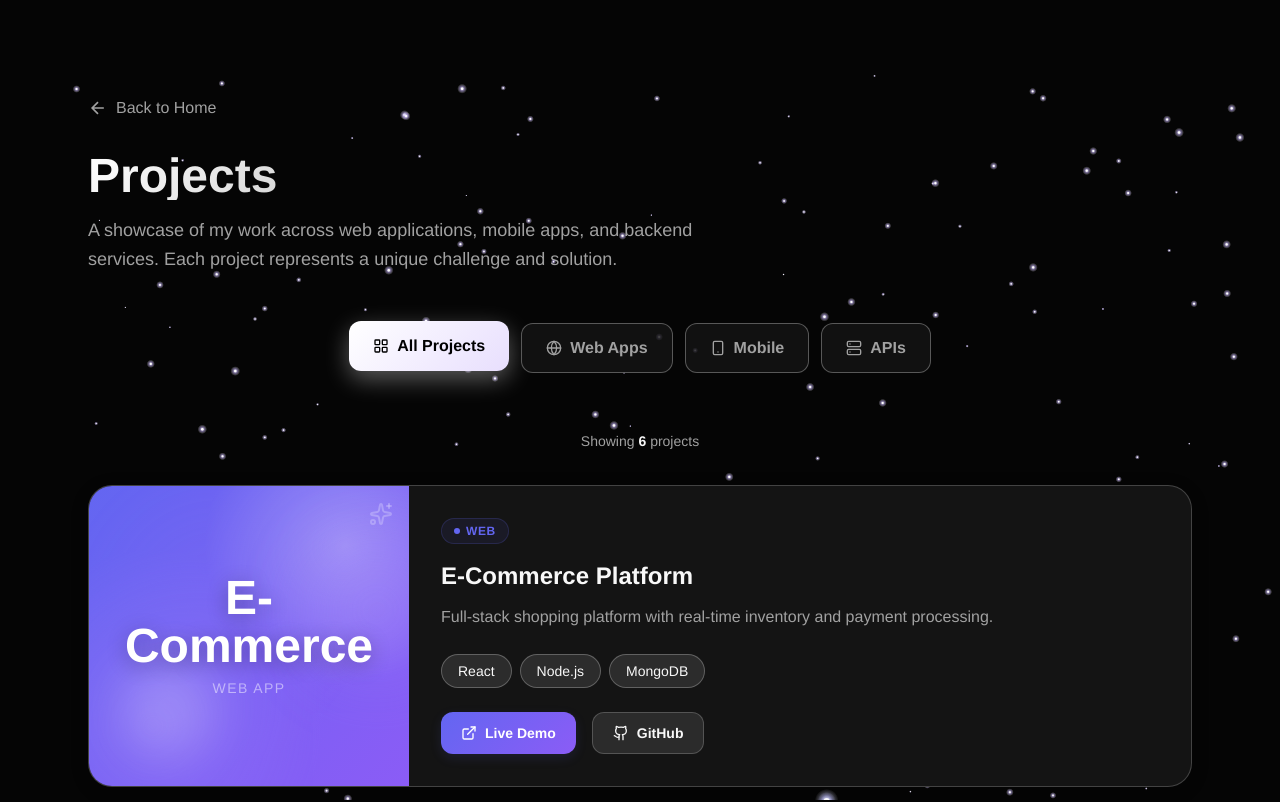
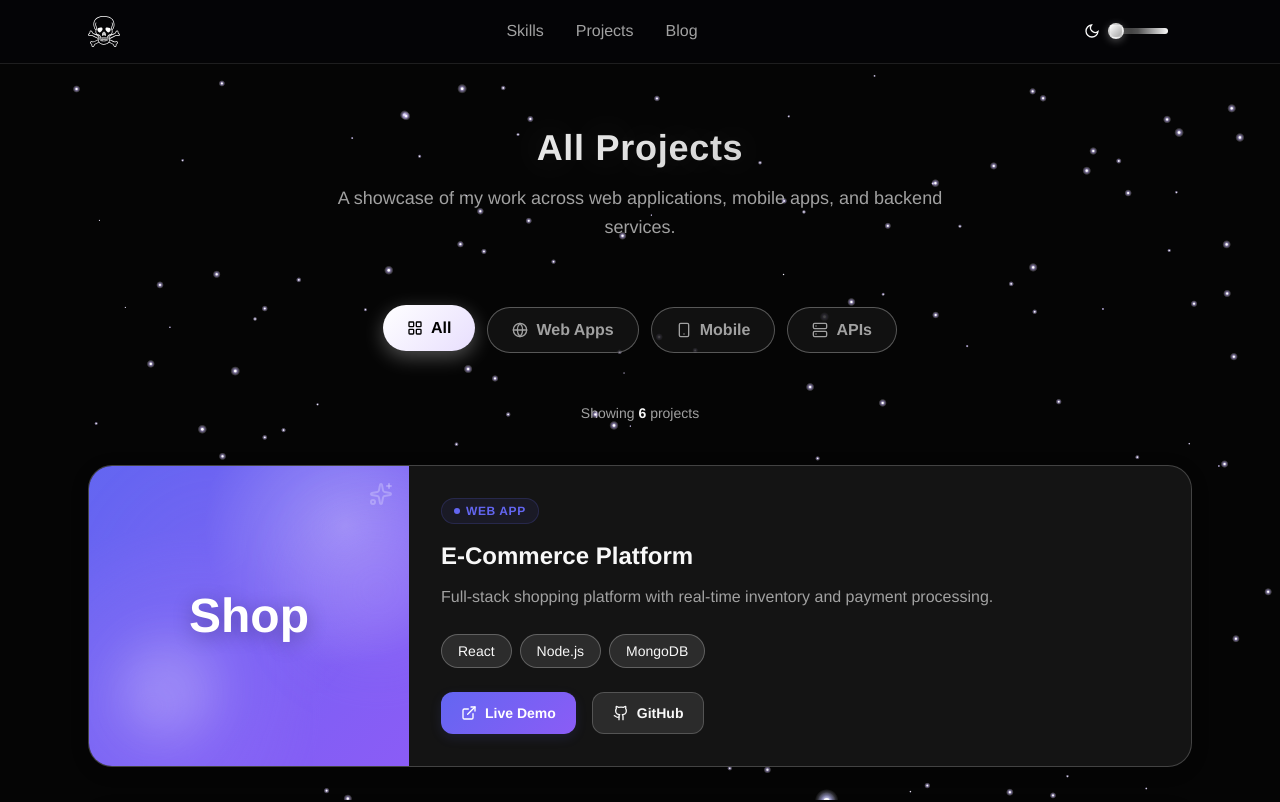
Before and after one commit to samuelsyntax/hotfolio, a Next.js app: page /projects in a window 1280 px wide. Shown: the top 802 px of the page. Built offline with nearby package versions, Linux system fonts and the light colour scheme.

Commit message:
Fixed design inconsistencies

```diff
--- a/src/app/projects/page.tsx
+++ b/src/app/projects/page.tsx
@@ -2,7 +2,7 @@
 
 import { useEffect, useRef, useState } from 'react';
 import { LayoutGrid, Globe, Smartphone, Server } from 'lucide-react';
-import Link from 'next/link';
+import Header from '@/components/Header';
 import { projects } from '@/lib/projects';
 import { ProjectCard } from '@/components/Projects';
 
@@ -25,51 +25,36 @@ export default function ProjectsPage() {
     const filtered = filter === 'all' ? projects : projects.filter(p => p.category === filter);
 
     const filterButtons = [
-        { key: 'all', label: 'All Projects', icon: LayoutGrid },
+        { key: 'all', label: 'All', icon: LayoutGrid },
         { key: 'web', label: 'Web Apps', icon: Globe },
         { key: 'mobile', label: 'Mobile', icon: Smartphone },
         { key: 'api', label: 'APIs', icon: Server }
     ];
 
     return (
+        <>
+            <Header />
             <div ref={ref} className="min-h-screen pt-24 pb-16" style={{ background: 'var(--bg)' }}>
                 <div className="max-w-6xl mx-auto px-6">
-                {/* Header */}
-                <div className="mb-12">
-                    <Link
-                        href="/"
-                        className="inline-flex items-center gap-2 text-[var(--text-muted)] hover:text-[var(--accent)] transition-colors mb-8 group"
-                    >
-                        <svg
-                            xmlns="http://www.w3.org/2000/svg"
-                            width="20"
-                            height="20"
-                            viewBox="0 0 24 24"
-                            fill="none"
-                            stroke="currentColor"
-                            strokeWidth="2"
-                            className="transition-transform group-hover:-translate-x-1"
-                        >
-                            <path d="M19 12H5M12 19l-7-7 7-7" />
-                        </svg>
-                        Back to Home
-                    </Link>
-                    <h1 className="gradient-text text-4xl md:text-5xl font-bold mb-4">Projects</h1>
-                    <p className="text-[var(--text-muted)] text-lg max-w-2xl leading-relaxed">
+                    {/* Centered Header - matching homepage style */}
+                    <div className="text-center mb-16 pt-8">
+                        <h1 className="gradient-text-enhanced section-title text-3xl md:text-4xl font-bold mb-4">
+                            All Projects
+                        </h1>
+                        <p className="text-[var(--text-muted)] text-lg max-w-2xl mx-auto leading-relaxed">
                             A showcase of my work across web applications, mobile apps, and backend services.
-                        Each project represents a unique challenge and solution.
                         </p>
                     </div>
 
-                {/* Enhanced Filter Buttons */}
-                <div className="reveal flex justify-center gap-3 mb-14 flex-wrap">
+                    {/* Enhanced Filter Buttons - using rounded-full to match tech tags */}
+                    <div className="reveal flex justify-center gap-3 mb-12 flex-wrap">
                         {filterButtons.map(({ key, label, icon: Icon }) => {
                             const isActive = filter === key;
                             return (
                                 <button
                                     key={key}
                                     onClick={() => setFilter(key)}
-                                className="flex items-center gap-2 px-6 py-3 rounded-xl font-semibold transition-all duration-300"
+                                    className="flex items-center gap-2 px-6 py-2.5 rounded-full font-semibold transition-all duration-300"
                                     style={{
                                         background: isActive
                                             ? 'linear-gradient(135deg, var(--accent) 0%, color-mix(in srgb, var(--accent) 80%, #8b5cf6) 100%)'
@@ -77,7 +62,7 @@ export default function ProjectsPage() {
                                         color: isActive ? 'var(--accent-text)' : 'var(--text-muted)',
                                         border: isActive ? 'none' : '1px solid color-mix(in srgb, var(--border) 30%, transparent)',
                                         boxShadow: isActive
-                                        ? '0 8px 25px color-mix(in srgb, var(--accent) 35%, transparent)'
+                                            ? '0 6px 20px color-mix(in srgb, var(--accent) 30%, transparent)'
                                             : 'none',
                                         transform: isActive ? 'translateY(-2px)' : 'translateY(0)'
                                     }}
@@ -104,7 +89,7 @@ export default function ProjectsPage() {
                     </div>
 
                     {/* Projects count indicator */}
-                <div className="text-center mb-8">
+                    <div className="text-center mb-10">
                         <span className="text-[var(--text-muted)] text-sm">
                             Showing <span className="font-semibold text-[var(--text)]">{filtered.length}</span> {filtered.length === 1 ? 'project' : 'projects'}
                         </span>
@@ -118,5 +103,6 @@ export default function ProjectsPage() {
                     </div>
                 </div>
             </div>
+        </>
     );
 }
--- a/src/components/Projects.tsx
+++ b/src/components/Projects.tsx
@@ -86,25 +86,23 @@ export function ProjectCard({ project, index }: { project: Project; index: numbe
                         />
                     </div>
 
-                    {/* Project title in banner */}
+                    {/* Project title in banner - show short memorable word */}
                     <div className="relative z-10 text-center px-6">
                         <div
-                            className="text-4xl md:text-5xl font-bold text-white mb-2 transition-transform duration-500"
+                            className="text-4xl md:text-5xl font-bold text-white transition-transform duration-500"
                             style={{
                                 textShadow: '0 4px 20px rgba(0,0,0,0.3)',
                                 transform: isHovered ? 'translateY(-5px)' : 'translateY(0)'
                             }}
                         >
-                            {project.title.split(' ')[0]}
-                        </div>
-                        <div
-                            className="text-white/70 text-sm font-medium uppercase tracking-widest transition-all duration-500"
-                            style={{
-                                opacity: isHovered ? 1 : 0.7,
-                                transform: isHovered ? 'translateY(-3px)' : 'translateY(0)'
-                            }}
-                        >
-                            {project.category === 'web' ? 'Web App' : project.category === 'mobile' ? 'Mobile' : 'API'}
+                            {/* Use a better display name - avoid redundancy with category */}
+                            {project.title.includes('E-Commerce') ? 'Shop' :
+                                project.title.includes('API') ? 'Gateway' :
+                                    project.title.includes('Fitness') ? 'Fitness' :
+                                        project.title.includes('Analytics') ? 'Analytics' :
+                                            project.title.includes('Task') ? 'Tasks' :
+                                                project.title.includes('Weather') ? 'Weather' :
+                                                    project.title.split(' ')[0]}
                         </div>
                     </div>
 
@@ -120,7 +118,7 @@ export function ProjectCard({ project, index }: { project: Project; index: numbe
 
                 {/* Enhanced Project Content */}
                 <div className="relative p-8 flex-1 flex flex-col justify-center">
-                    {/* Category badge */}
+                    {/* Category badge - more descriptive label */}
                     <div
                         className="inline-flex items-center gap-1.5 px-3 py-1 rounded-full text-xs font-semibold uppercase tracking-wider mb-4 w-fit transition-all duration-300"
                         style={{
@@ -130,7 +128,7 @@ export function ProjectCard({ project, index }: { project: Project; index: numbe
                         }}
                     >
                         <span className="w-1.5 h-1.5 rounded-full" style={{ background: colors.from }} />
-                        {project.category}
+                        {project.category === 'web' ? 'Web App' : project.category === 'mobile' ? 'Mobile App' : 'Backend API'}
                     </div>
 
                     <h3
```
Lines whose indentation alone changed are shown as unchanged.
